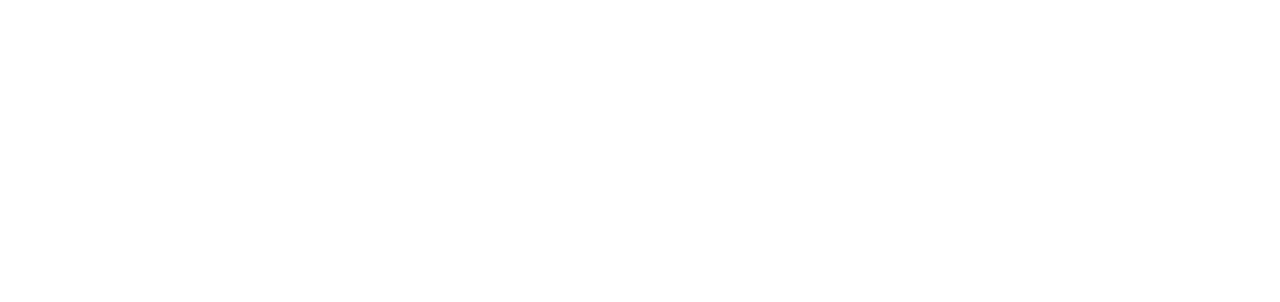
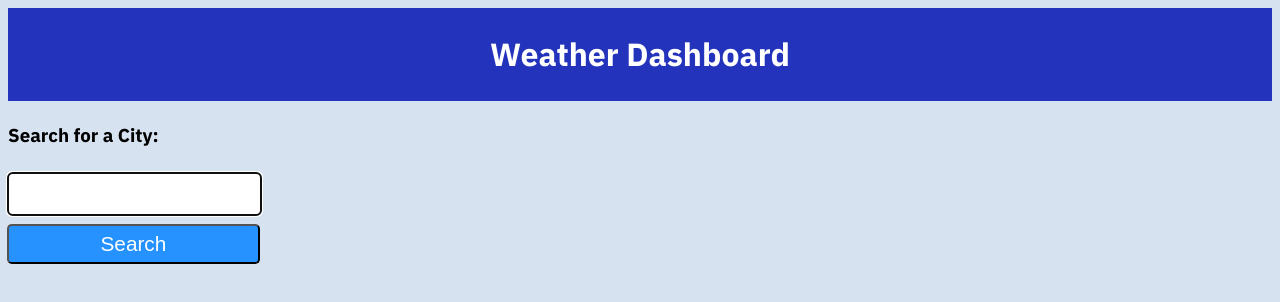
Before and after one commit to rturner1220/weather-board, a plain HTML site: page index.html in a window 1280 px wide. Drawn offline with Linux system fonts and the light colour scheme.

Commit message:
first style

```diff
--- a/assets/css/style.css
+++ b/assets/css/style.css
@@ -0,0 +1,71 @@
+:root {
+    --primary:  #d6e2f0;
+    --secondary: #2692ff;
+    --tertiary: #2433bb;
+    --border-radius: .3rem;
+  }
+
+  * {
+    box-sizing: border-box;
+  }
+
+  .main {
+    margin: 20px auto;
+    width: 94%;
+  }
+
+  body {
+    background-color: var(--primary);
+    padding: 0;
+    font-family: "IBM Plex Sans", sans-serif;
+    color: var(--dark);
+    line-height: 1.5;
+    font-size: 16px;
+  }
+
+  .hero {
+    padding: 10px 10px;
+    color: white;
+    background-color: var(--tertiary);
+    text-align: center;
+    padding: 1px;
+  }
+
+  /* CARDS */
+.card {
+    margin: 20px 0px 20px 0px;
+    border: 3px solid var(--dark);
+    border-radius: var(--border-radius);
+  }
+
+   /* FORM */
+  .form-input {
+    width: 20%;
+    padding: 10px;
+    margin: 5px 0;
+    font-size: 1.2rem;
+    border: 2px solid var(--light-dark);
+    border-radius: var(--border-radius);
+  }
+
+  .btn {
+    font-size: 1.3rem;
+    text-decoration:none;
+    width: 20%;
+    padding: 6px 5px;
+    display: block;
+    margin: 5px 0;
+    border-radius: var(--border-radius);
+    color: white;
+    outline: none;
+    background-color: var(--secondary);
+    box-shadow: 3px 3px var(--dark);
+    transform: translate(-1px, -1px);
+  }
+
+   .btn:hover {
+    color: var(--primary);
+    background-color: var(--secondary);
+    transform: translate(0, 0);
+    box-shadow: 2px 2px var(--dark);
+  }
--- a/assets/js/weather.js
+++ b/assets/js/weather.js
@@ -0,0 +1,14 @@
+
+
+
+var cityFormE1 = document.querySelector("#city-form");
+var nameInputE1 = document.querySelector("#cityname");
+
+// form submission browser event
+var fromSubmitHandler = function(event) {
+    event.preventDefoult();
+    console.log(event);
+};
+
+// add submit even listener
+cityFormE1.addEventListener("search", fromSubmitHandler);
--- a/index.html
+++ b/index.html
@@ -2,16 +2,33 @@
 <html lang="en">
 <head>
     <meta charset="UTF-8">
+    <meta name="viewport" content="width=device-width, initial-scale=1.0">
     <meta http-equiv="X-UA-Compatible" content="IE=edge">
-    <meta name="viewport" content="width=device-width, initial-scale=1.0">
-    <title>Weather Board</title>
+    <link href="https://fonts.googleapis.com/css?family=IBM+Plex+Sans:400,400i,700&display=swap" rel="stylesheet">
+    <link rel="stylesheet" href="./assets/css/style.css" />
+    <title>Weather Dashboard</title>
 </head>
-<body>
+
+<body class="flex-column min-100-vh">
+   <header class="hero">
+      <h1>Weather Dashboard</h1>
+   </header>
+
+   <main class="flex-row justify-space-between">
+      <div class="col-12 col-md-4"></div>
+      <div class="card">
+          <h3 class="card-header">Search for a City:</h3>
+          <form id="city-form" class="card-body">
+             <input name="cityname" id="cityname" type="text" autofocus="true" class="form-input" />
+             <button type="search" class="btn">Search</button>
+          </form>
+      </div>
+
+
+   </main>
 
 
 
-
-
-
+  <script src="./assets/js/weather.js"></script>
 </body>
 </html>
```
